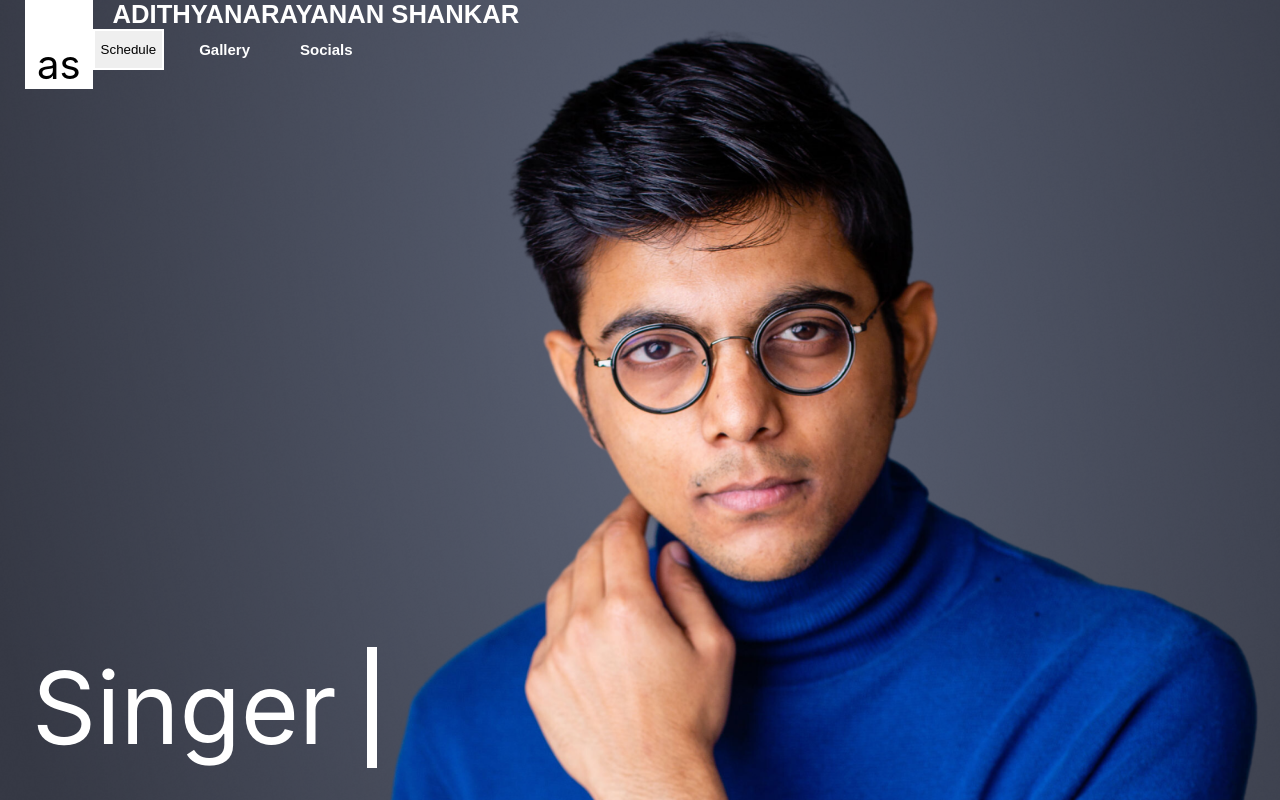
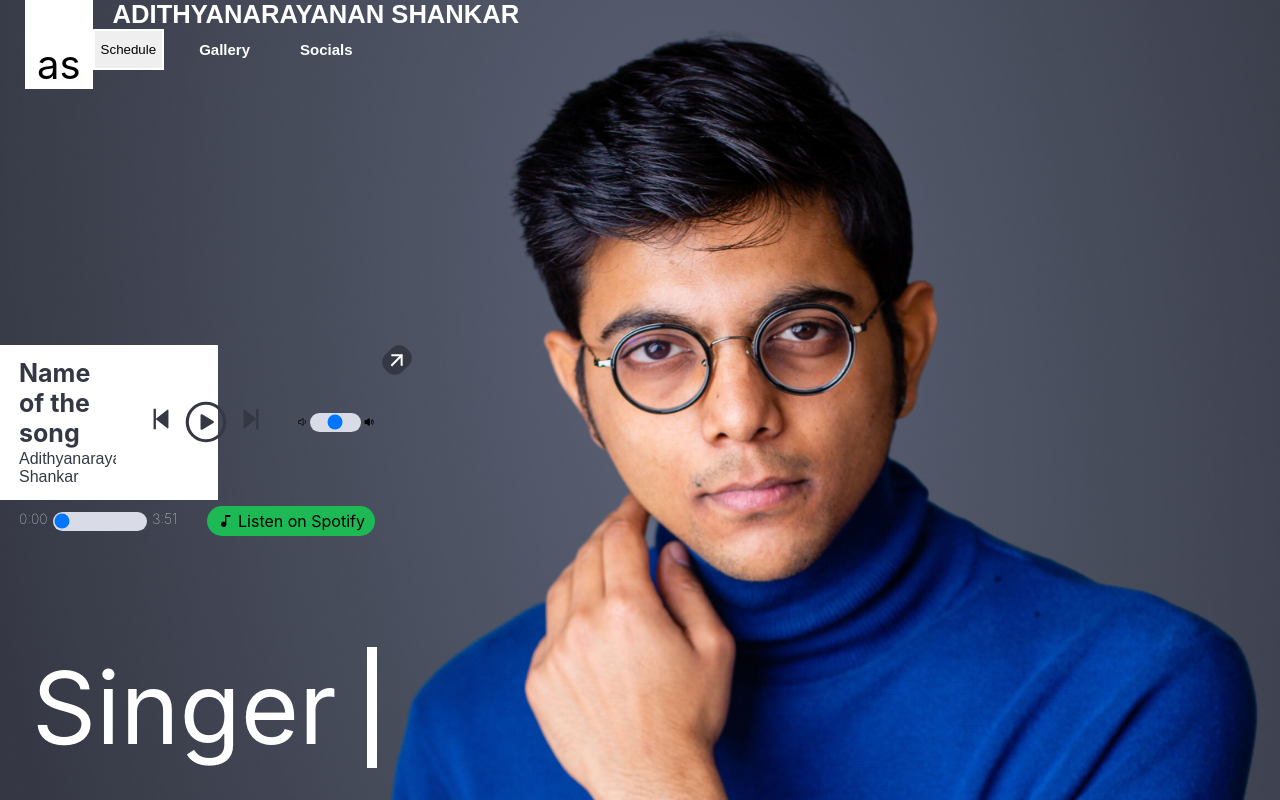
Before and after one commit to Sowrabh0-0/The-Craft-Of-Code, a React (Create React App) app: page / in a window 1280 px wide. Built offline with nearby package versions, Linux system fonts and the light colour scheme.

Commit message:
changes for the music

```diff
--- /dev/null
+++ b/src/assets/styles/MusicController.module.css
@@ -0,0 +1,303 @@
+.musicControllerContainer {
+    background-color: white;
+    display: flex;
+    flex-direction: row;
+    transition: 0.3s ease-in-out;
+  }
+
+  .openCloseContainer {
+    background-color: #353844;
+    width: 30px;
+    height: 30px;
+    font-size: 24px;
+    display: flex;
+    align-items: center;
+    justify-content: center;
+    border-bottom-left-radius: 10px;
+    border-top-right-radius: 10px;
+    border-bottom-right-radius: 10px;
+    border-top-left-radius: 10px;
+  }
+
+  .rotate225 {
+    transform: rotate(225deg);
+    transition: 0.3s ease-in-out;
+  }
+
+  .rotate45 {
+    transform: rotate(45deg);
+    transition: 0.3s ease-in-out;
+  }
+
+  .centerContent {
+    padding: 13px 10px 13px 20px;
+    flex: 1;
+    display: flex;
+    flex-direction: column;
+    gap: 20px;
+  }
+
+  .listenToSpotifyButton {
+    border-radius: 20px;
+    background-color: #1DB954;
+    height: min-content;
+    color: black;
+    display: flex;
+    flex-direction: row;
+    gap: 5px;
+    padding: 5px 10px;
+    align-items: center;
+    justify-content: center;
+    transition: 0.3s ease-in-out;
+  }
+
+  .volumeControlContainer {
+    display: flex;
+    align-items: center;
+    justify-content: center;
+    color: black;
+    flex-direction: row;
+    font-size: 20px;
+  }
+
+  .playbackControlContainer {
+    flex: 1;
+    display: flex;
+    gap: 3px;
+  }
+
+  .primaryRow {
+    display: flex;
+    align-items: center;
+    justify-content: center;
+    gap: 30px;
+    transition: ease-in-out 0.3s;
+  }
+
+  .primaryRowColumn {
+    flex-direction: column;
+  }
+
+  .primaryRowHidden {
+    display: none;
+  }
+
+  .audioSlider {
+    -webkit-appearance: none;
+    width: 100%;
+    padding: 1.5px;
+    border-radius: 20px;
+    background-color: #D9DCE7;
+    outline: none;
+    /* Add additional browser-specific slider styles */
+  }
+
+  .musicPosition {
+    font-weight: lighter;
+    font-size: 14px;
+  }
+
+  .musicControlsContainer {
+    display: flex;
+    align-items: center;
+    justify-content: center;
+    flex-direction: row;
+    gap: 5px;
+    transition: 0.3s ease-in-out;
+  }
+
+  .iconButtonContainer {
+    color: #353844;
+    font-size: 50px;
+    display: flex;
+    align-items: center;
+    justify-content: center;
+  }
+
+  .iconButtonStepContainer {
+    color: #353844;
+    font-size: 30px;
+  }
+
+  .textContentColumn {
+    display: flex;
+    align-items: start;
+    justify-content: start;
+    flex-direction: column;
+    gap: 2px;
+    overflow: hidden;
+  }
+
+  .songTitle {
+    color: #353844;
+    font-weight: bold;
+    font-size: 25px;
+  }
+
+  .songAuthor {
+    color: #353844;
+    font-family: Ubuntu, sans-serif;
+    font-weight: lighter;
+    font-size: 16px;
+  }
+
+  .musicControllerContainer {
+    background-color: white;
+    display: flex;
+    flex-direction: row;
+    transition: 0.3s ease-in-out;
+  }
+
+  .openCloseContainer {
+    background-color: #353844;
+    width: 30px;
+    height: 30px;
+    font-size: 24px;
+    display: flex;
+    align-items: center;
+    justify-content: center;
+    border-bottom-left-radius: 10px;
+    border-top-right-radius: 10px;
+    border-bottom-right-radius: 10px;
+    border-top-left-radius: 10px;
+  }
+
+  .rotate225 {
+    transform: rotate(225deg);
+    transition: 0.3s ease-in-out;
+  }
+
+  .rotate45 {
+    transform: rotate(45deg);
+    transition: 0.3s ease-in-out;
+  }
+
+  .centerContent {
+    padding: 13px 10px 13px 20px;
+    flex: 1;
+    display: flex;
+    flex-direction: column;
+    gap: 20px;
+  }
+
+  .listenToSpotifyButton {
+    border-radius: 20px;
+    background-color: #1DB954;
+    height: min-content;
+    color: black;
+    display: flex;
+    flex-direction: row;
+    gap: 5px;
+    padding: 5px 10px;
+    align-items: center;
+    justify-content: center;
+    transition: 0.3s ease-in-out;
+  }
+
+  .volumeControlContainer {
+    display: flex;
+    align-items: center;
+    justify-content: center;
+    color: black;
+    flex-direction: row;
+    font-size: 20px;
+  }
+
+  .playbackControlContainer {
+    flex: 1;
+    display: flex;
+    gap: 3px;
+  }
+
+  .primaryRow {
+    display: flex;
+    align-items: center;
+    justify-content: center;
+    gap: 30px;
+    transition: ease-in-out 0.3s;
+  }
+
+  .primaryRowColumn {
+    flex-direction: column;
+  }
+
+  .primaryRowHidden {
+    display: none;
+  }
+
+  .audioSlider {
+    -webkit-appearance: none;
+    width: 100%;
+    padding: 1.5px;
+    border-radius: 20px;
+    background-color: #D9DCE7;
+    outline: none;
+    /* Add additional browser-specific slider styles */
+  }
+
+  .musicPosition {
+    font-weight: lighter;
+    font-size: 14px;
+  }
+
+  .musicControlsContainer {
+    display: flex;
+    align-items: center;
+    justify-content: center;
+    flex-direction: row;
+    gap: 5px;
+    transition: 0.3s ease-in-out;
+  }
+
+  .iconButtonContainer {
+    color: #353844;
+    font-size: 50px;
+    display: flex;
+    align-items: center;
+    justify-content: center;
+  }
+
+  .iconButtonStepContainer {
+    color: #353844;
+    font-size: 30px;
+  }
+
+  .textContentColumn {
+    display: flex;
+    align-items: start;
+    justify-content: start;
+    flex-direction: column;
+    gap: 2px;
+    overflow: hidden;
+  }
+
+  .songTitle {
+    color: #353844;
+    font-weight: bold;
+    font-size: 25px;
+  }
+
+  .songAuthor {
+    color: #353844;
+    font-family: Ubuntu, sans-serif;
+    font-weight: lighter;
+    font-size: 16px;
+  }
+
+  .closed {
+    width: 219px;
+    height: 155px;
+    position: absolute; /* or 'fixed', depending on your layout */
+    top: 345px;
+    left: -1px;
+    transition: 0.3s ease-in-out;
+  }
+  .rotate225 {
+    transform: rotate(225deg);
+    transition: 0.3s ease-in-out;
+  }
+
+  .rotate45 {
+    transform: rotate(45deg);
+    transition: 0.3s ease-in-out;
+  }
--- a/src/components/Home.js
+++ b/src/components/Home.js
@@ -1,6 +1,7 @@
   import React from 'react';
   import styles from '../assets/styles/Home.module.css';
   import NavBar from './Navbar';
+import { MusicController } from './MusicController';
 
   const Home = () => {
     return (
@@ -8,6 +9,7 @@
         <NavBar />
         <div className={styles.remainingSpace}>
           <div className={styles.emptySpace}>
+            <MusicController/>
           </div>
           <div className={styles.singer}>Singer</div>
         </div>
--- /dev/null
+++ b/src/components/MusicController.js
@@ -0,0 +1,62 @@
+  import React, { useState } from "react";
+  import styles from "../assets/styles/MusicController.module.css";
+  import {IoMdArrowUp} from "react-icons/io";
+  import {RiMusicFill} from "react-icons/ri";
+  import {IoVolumeLowOutline} from "react-icons/io5";
+  import {IoVolumeMedium} from "react-icons/io5";
+  import {AiFillStepForward} from "react-icons/ai";
+  import {AiFillStepBackward} from "react-icons/ai";
+  import {IoPlayCircleOutline} from "react-icons/io5";
+  import {IoPauseCircleOutline} from "react-icons/io5";
+
+
+  export function MusicController() {
+    const [openMusicContainer, setOpenMusicContainer] = useState(false);
+    const [play, setPlay] = useState(false);
+    const [volume, setVolume] = useState(50);
+    const [playback, setPlayback] = useState(0);
+
+    const toggleMusicContainer = () => {
+      setOpenMusicContainer(prev => !prev);
+    };
+
+    return (
+      <div className={`${styles.musicControllerContainer} ${openMusicContainer ? '' : styles.closed}`}>
+        <div className={styles.centerContent}>
+          <div className={`${styles.primaryRow} ${openMusicContainer ? styles.displayFlex : styles.displayNone}`}>
+            <div className={`${styles.textContentColumn} ${openMusicContainer ? styles.displayFlex : styles.displayNone}`}>
+              <div className={styles.songTitle}>Name of the song</div>
+              <div className={styles.songAuthor}>Adithyanarayanan Shankar</div>
+            </div>
+            <div className={styles.musicControlsContainer}>
+              <div className={styles.iconButtonStepContainer}><AiFillStepBackward /></div>
+              <div className={styles.iconButtonContainer} onClick={() => setPlay(prev => !prev)}>
+                {play ? <IoPauseCircleOutline /> : <IoPlayCircleOutline />}
+              </div>
+              <div className={styles.iconButtonStepContainer}><AiFillStepForward /></div>
+            </div>
+            <div className={styles.volumeControlContainer}>
+              <IoVolumeLowOutline />
+              <input type="range" min="0" max="100" value={volume} onChange={(e) => setVolume(parseInt(e.target.value, 10))} className={styles.audioSlider} />
+              <IoVolumeMedium />
+            </div>
+          </div>
+          <div className={`${styles.primaryRow} ${openMusicContainer ? styles.displayFlex : styles.displayNone}`}>
+            <div className={styles.playbackControlContainer}>
+              <span className={styles.musicPosition}>0:00</span>
+              <input type="range" min="0" max="100" value={playback} onChange={(e) => setPlayback(parseInt(e.target.value, 10))} className={styles.audioSlider} />
+              <span className={styles.musicPosition}>3:51</span>
+            </div>
+            <div className={styles.listenToSpotifyButton}>
+              <RiMusicFill />
+              <div>Listen on Spotify</div>
+            </div>
+          </div>
+        </div>
+        <div className={`${styles.openCloseContainer} ${openMusicContainer ? styles.rotate225 : styles.rotate45}`}
+             onClick={toggleMusicContainer}>
+          <IoMdArrowUp />
+        </div>
+      </div>
+    );
+  }
--- a/src/index.js
+++ b/src/index.js
@@ -2,7 +2,6 @@ import React from 'react';
 import ReactDOM from 'react-dom/client';
 import './index.css';
 import App from './App';
-
 const root = ReactDOM.createRoot(document.getElementById('root'));
 root.render(
   <React.StrictMode>
```
Also changed, not shown: src/components/MusicContreller.js (deleted).
